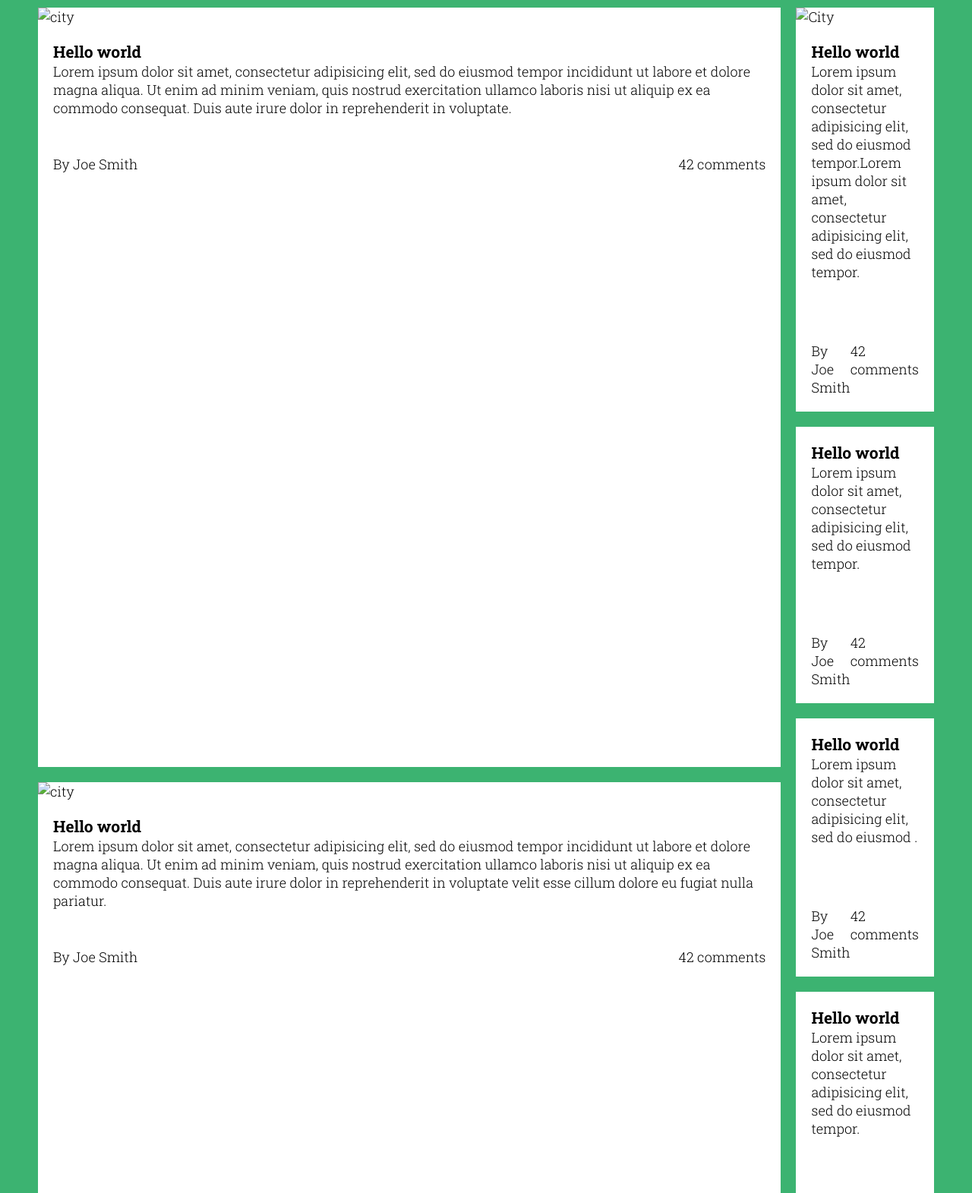
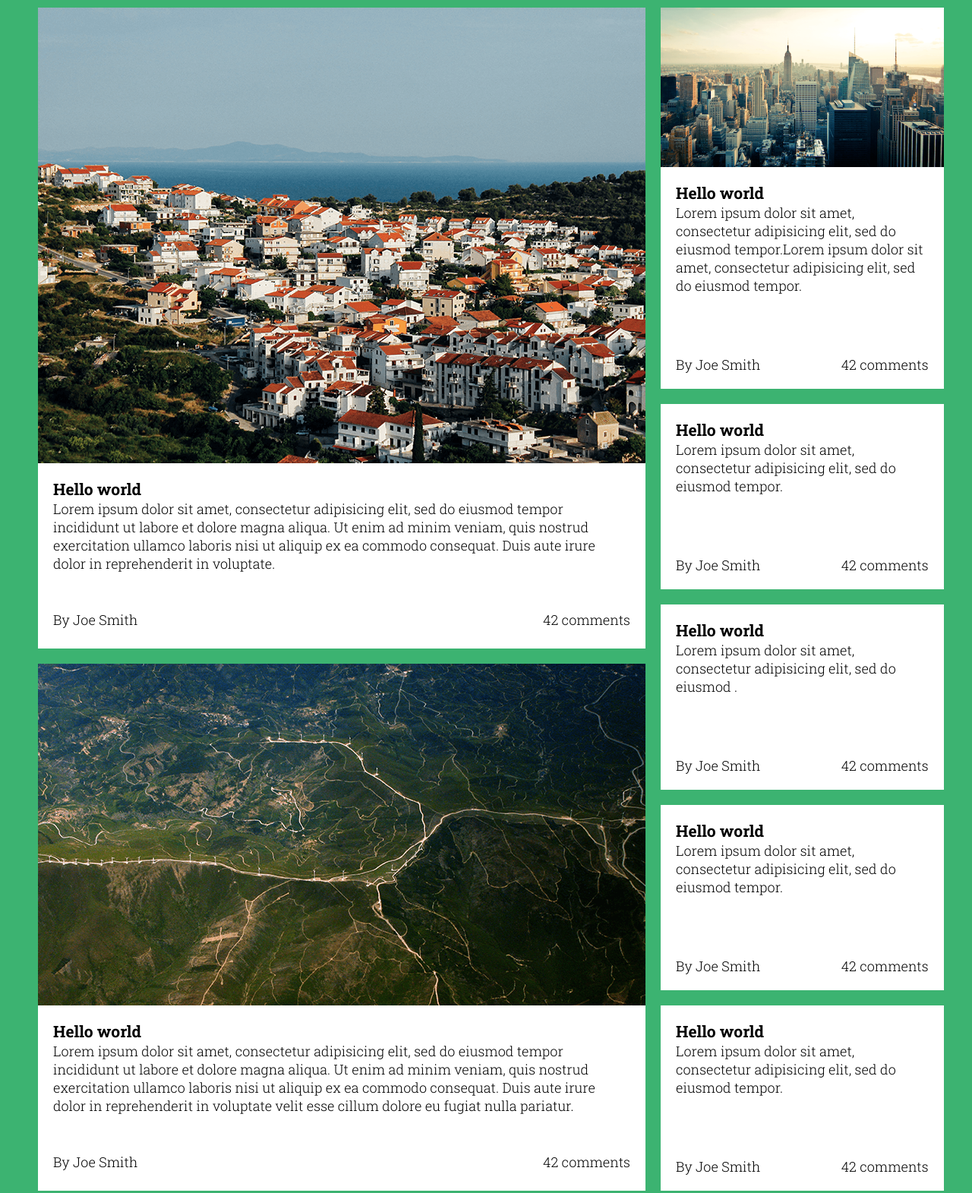
Before and after one commit to kposka/KarolisPoska, a plain HTML site: page index.html in a window 1280 px wide. Shown: the top 1571 px of the page at 76% size. Drawn offline with Linux system fonts and the light colour scheme.

Commit message:
Update index.html

```diff
--- a/index.html
+++ b/index.html
@@ -16,7 +16,7 @@
         <div class="leftcolumn">
 
           <div class="box">
-            <img src="images/image1.png" alt="city">
+            <img src="image1.png" alt="city">
             <section>
               <h3>Hello world</h3>
               <p>Lorem ipsum dolor sit amet, consectetur adipisicing elit, sed do eiusmod tempor incididunt ut labore et dolore magna aliqua. Ut enim ad minim veniam, quis nostrud exercitation ullamco laboris nisi ut aliquip ex ea commodo consequat. Duis aute irure dolor in reprehenderit in voluptate. </p>
@@ -28,7 +28,7 @@
           </div>
 
           <div class="box">
-            <img src="images/image2.png" alt="city">
+            <img src="image2.png" alt="city">
             <section>
               <h3>Hello world</h3>
               <p>Lorem ipsum dolor sit amet, consectetur adipisicing elit, sed do eiusmod tempor incididunt ut labore et dolore magna aliqua. Ut enim ad minim veniam, quis nostrud exercitation ullamco laboris nisi ut aliquip ex ea commodo consequat. Duis aute irure dolor in reprehenderit in voluptate velit esse cillum dolore eu fugiat nulla pariatur.</p>
@@ -43,7 +43,7 @@
         <div class="rightcolumn">
 
           <div class="box">
-            <img src="images/image3.png" alt="City">
+            <img src="image3.png" alt="City">
             <section>
               <h3>Hello world</h3>
               <p>Lorem ipsum dolor sit amet, consectetur adipisicing elit, sed do eiusmod tempor.Lorem ipsum dolor sit amet, consectetur adipisicing elit, sed do eiusmod tempor.</p>
```
